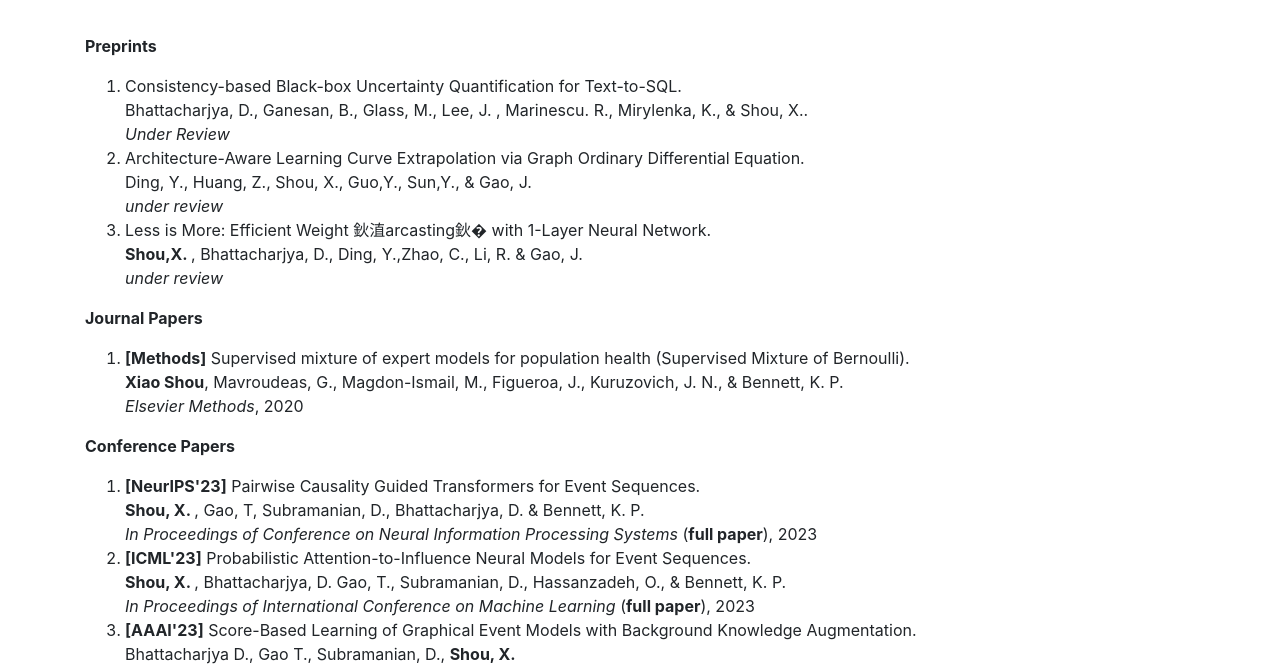
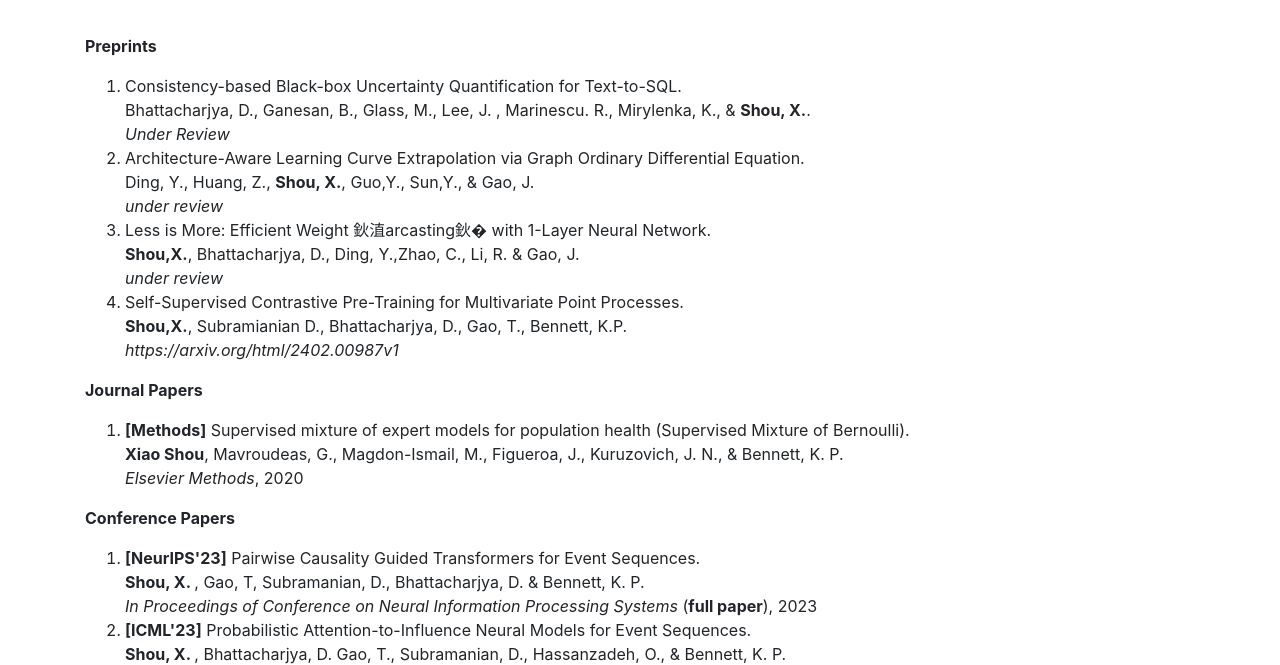
Before and after one commit to shou-xiao/shou-xiao.github.io, a website: page publications.html in a window 1280 px wide. Shown: the part 140-805 px from the top of the page. Drawn offline with Linux system fonts and the light colour scheme.

Commit message:
Update publications.html

```diff
--- a/publications.html
+++ b/publications.html
@@ -55,18 +55,23 @@
                 <ol>
                     <li>
                 		Consistency-based Black-box Uncertainty Quantification for Text-to-SQL. </br>
-                		Bhattacharjya, D., Ganesan, B., Glass, M., Lee, J. , Marinescu. R., Mirylenka, K., & Shou, X.. <br/>
+                		Bhattacharjya, D., Ganesan, B., Glass, M., Lee, J. , Marinescu. R., Mirylenka, K., & <strong>Shou, X.</strong>. <br/>
                 		<em>Under Review</em>
                 	</li>
                     <li>
                 		Architecture-Aware Learning Curve Extrapolation via Graph Ordinary Differential Equation. </br>
-                		Ding, Y., Huang, Z., Shou, X., Guo,Y., Sun,Y., & Gao, J. <br/>
+                		Ding, Y., Huang, Z., <strong>Shou, X.</strong>, Guo,Y., Sun,Y., & Gao, J. <br/>
                 		<em>under review</em>
                 	</li>
                     <li>
                 		Less is More: Efficient Weight “Farcasting” with 1-Layer Neural Network. </br>
-                		<strong> Shou,X. </strong>, Bhattacharjya, D., Ding, Y.,Zhao, C., Li, R. &  Gao, J. <br/>
+                		<strong>Shou,X.</strong>, Bhattacharjya, D., Ding, Y.,Zhao, C., Li, R. &  Gao, J. <br/>
                 		<em>under review</em>
+                	</li>
+                    <li>
+                		Self-Supervised Contrastive Pre-Training for Multivariate Point Processes. </br>
+                		<strong>Shou,X.</strong>, Subramianian D.,  Bhattacharjya, D., Gao, T., Bennett, K.P.  <br/>
+                		<em>https://arxiv.org/html/2402.00987v1</em>
                 	</li>
                 </ol>
 
```
